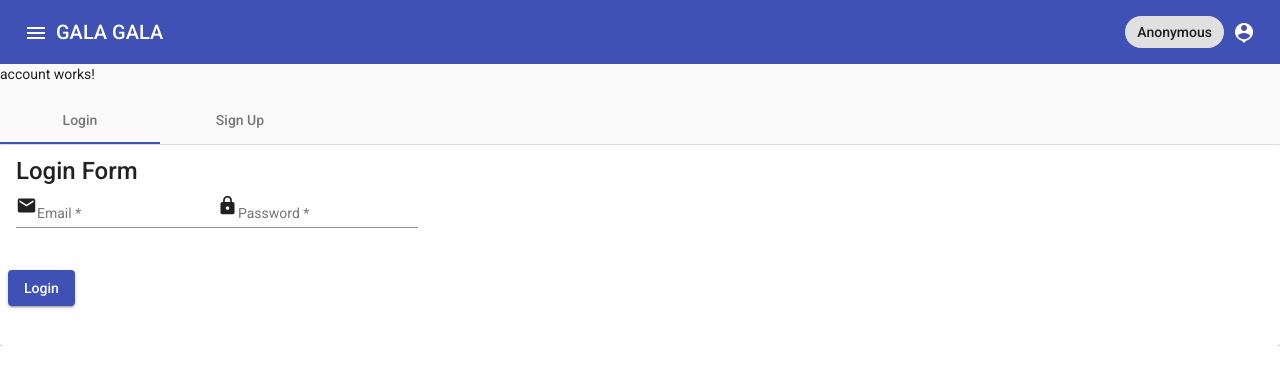
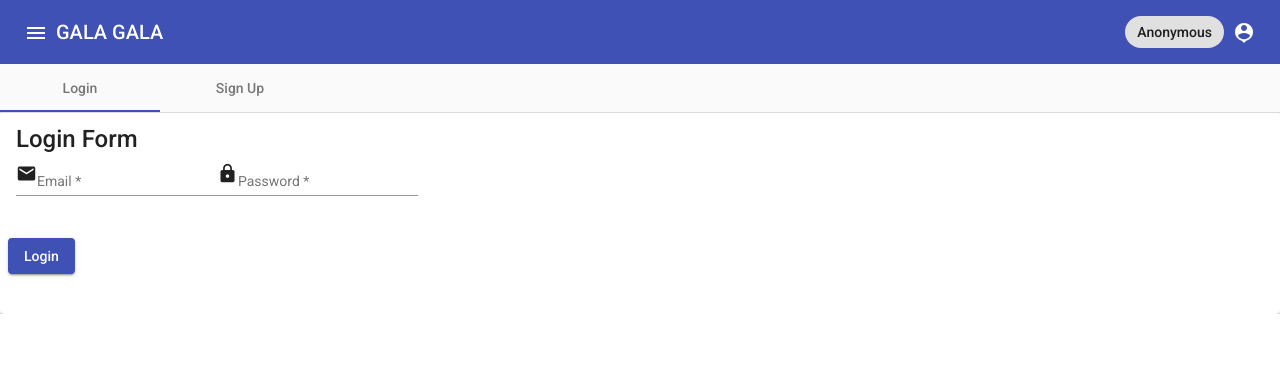
Before and after one commit to MOONYAN/shop, an Angular app: page /account in a window 1280 px wide. Shown: the top 384 px of the page. Built offline with nearby package versions, Linux system fonts and the light colour scheme.

Commit message:
delete default msg

```diff
--- a/src/app/account/account.component.html
+++ b/src/app/account/account.component.html
@@ -1,5 +1,3 @@
-<p>account works!</p>
-
 <mat-tab-group>
 
   <mat-tab label="Login">
```
